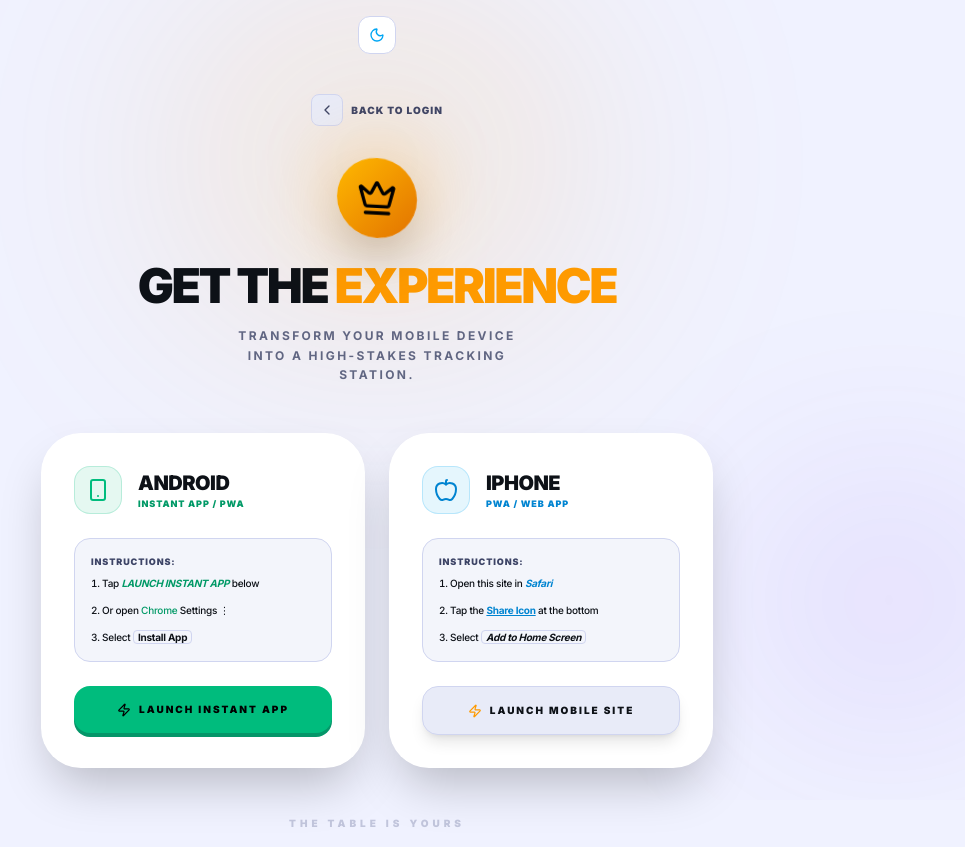
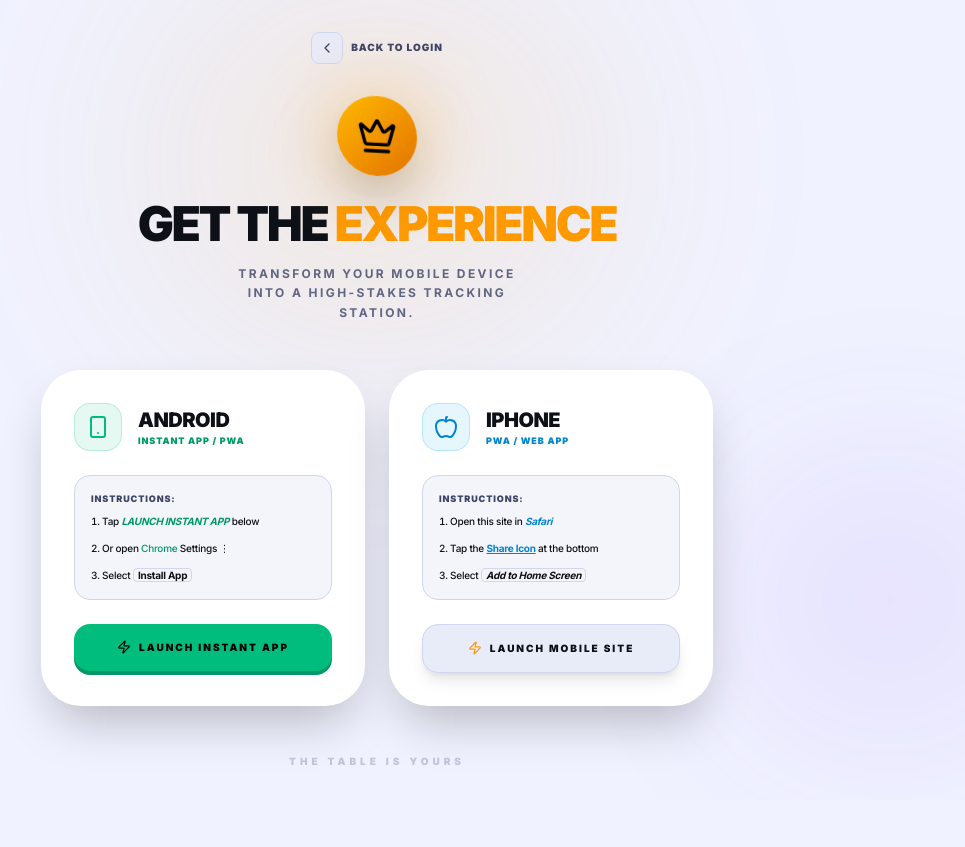
Before and after one commit to REL9X/royal-table-nights, a Next.js app: page /download in a window 1280 px wide. Shown: the whole page, without its empty margins (263-1228 px from the left). After the commit the page ends 800 px from the top, so only its background shows below. Built offline with nearby package versions, Linux system fonts and the light colour scheme.

Commit message:
feat: remove theme toggle from login and download pages

```diff
--- a/src/app/download/page.tsx
+++ b/src/app/download/page.tsx
@@ -4,7 +4,7 @@
 import { motion } from 'framer-motion'
 import { Crown, Smartphone, Apple, Download, ChevronLeft, ShieldCheck, Zap, Bell } from 'lucide-react'
 import Link from 'next/link'
-import ThemeToggle from '@/components/ThemeToggle'
+
 
 export default function DownloadPage() {
     const [deferredPrompt, setDeferredPrompt] = React.useState<any>(null)
@@ -62,9 +62,7 @@
                     animate={{ opacity: 1, y: 0 }}
                     className="text-center mb-12"
                 >
-                    <div className="flex justify-center mb-10">
-                        <ThemeToggle />
-                    </div>
+
                     <Link href="/login" className="inline-flex items-center gap-2 text-[var(--foreground-muted)] hover:text-[var(--foreground)] transition-colors mb-8 group">
                         <div className="w-8 h-8 rounded-lg bg-[var(--background-raised)] flex items-center justify-center border border-[var(--border)] group-hover:bg-[var(--border)] transition-all">
                             <ChevronLeft size={16} />
```
